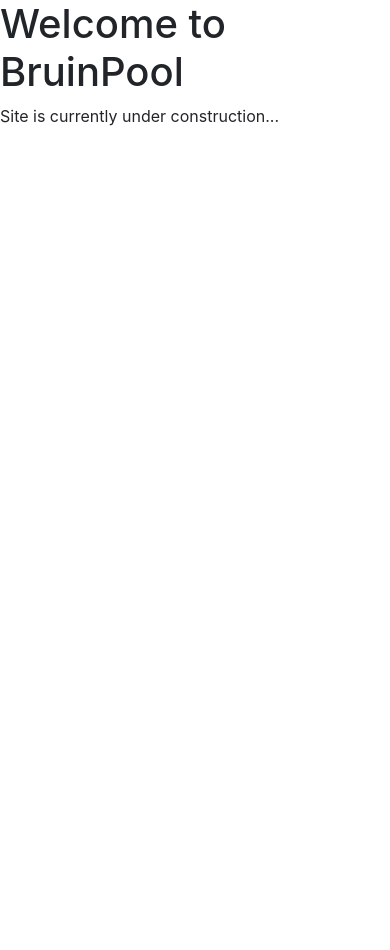
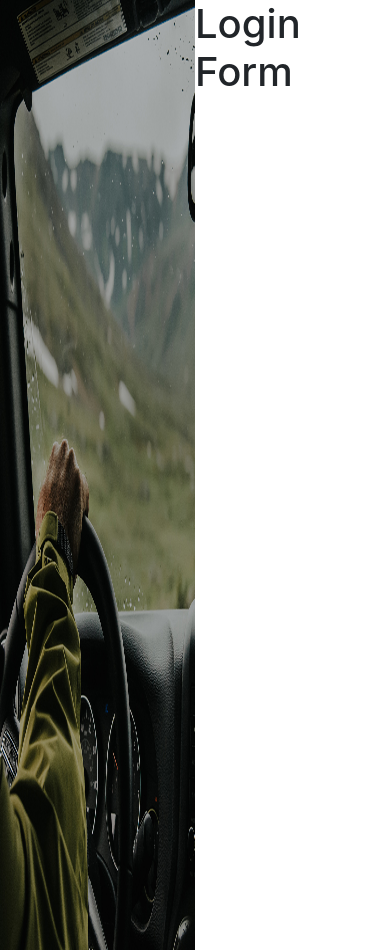
Before and after one commit to bruinpool-devs/BruinPool_frontEnd, a React (Create React App) app: page / in a window 390 px wide. Before the commit the page ends 844 px from the top, so only its background shows below. Built offline with nearby package versions, Linux system fonts and the light colour scheme.

Commit message:
fixed some mobile responsive issues

```diff
--- a/src/components/modules/RideFeed/RideFeed.css
+++ b/src/components/modules/RideFeed/RideFeed.css
@@ -94,3 +94,9 @@
   margin-right: 8%;
   margin-left: 7%;
 }
+
+@media screen and (max-width: 1400px) {
+  .ride-feed-container {
+    width: 98%;
+  }
+}
--- a/src/components/modules/UpcomingFeed/UpcomingFeed.css
+++ b/src/components/modules/UpcomingFeed/UpcomingFeed.css
@@ -75,7 +75,7 @@
   .upcoming-feed-container {
     visibility: hidden;
     display: none;
-    width: 1px;
-    height: 1px;
+    width: 0%;
+    height: 0%;
   }
 }
--- a/src/components/pages/LandingPage/LandingPage.css
+++ b/src/components/pages/LandingPage/LandingPage.css
@@ -0,0 +1,34 @@
+.landing-container {
+  display: flex;
+  flex-flow: row;
+  width: 100%;
+  height: 100%;
+}
+
+.landing-image {
+  display: flex;
+  flex-flow: column;
+  justify-content: center;
+  align-items: center;
+  width: 50%;
+  height: 100%;
+}
+
+.landing-image img {
+  width: 100%;
+  height: 100%;
+  min-height: 950px;
+  max-height: 950px;
+}
+
+.login-section {
+  display: flex;
+  flex-flow: column;
+  width: 50%;
+  height: 100%;
+  justify-content: center;
+  align-items: center;
+}
+
+@media screen and (max-width: 1400px) {
+}
--- a/src/components/pages/LandingPage/LandingPage.js
+++ b/src/components/pages/LandingPage/LandingPage.js
@@ -1,10 +1,19 @@
 import React from "react";
+
+import "./LandingPage.css";
 
 const LandingPage = () => {
   return (
-    <div>
-      <h1>Welcome to BruinPool</h1>
-      <p>Site is currently under construction...</p>
+    <div className="landing-container">
+      <div className="landing-image">
+        <img
+          src={process.env.PUBLIC_URL + "/images/login_photo.jpg"}
+          alt="landing"
+        />
+      </div>
+      <div className="login-section">
+        <h1>Login Form</h1>
+      </div>
     </div>
   );
 };
--- a/src/components/pages/RiderPage/RiderPage.css
+++ b/src/components/pages/RiderPage/RiderPage.css
@@ -21,7 +21,7 @@
   display: flex;
   flex-flow: row;
   align-items: center;
-  width: 60%;
+  width: 91%;
   min-width: 700px;
 }
 
@@ -57,3 +57,9 @@
   overflow-y: auto;
   margin-top: 10px;
 }
+
+@media screen and (max-width: 1400px) {
+  .button-row {
+    width: 98%;
+  }
+}
```
Also changed, not shown: public/images/login_photo.jpg (added).
